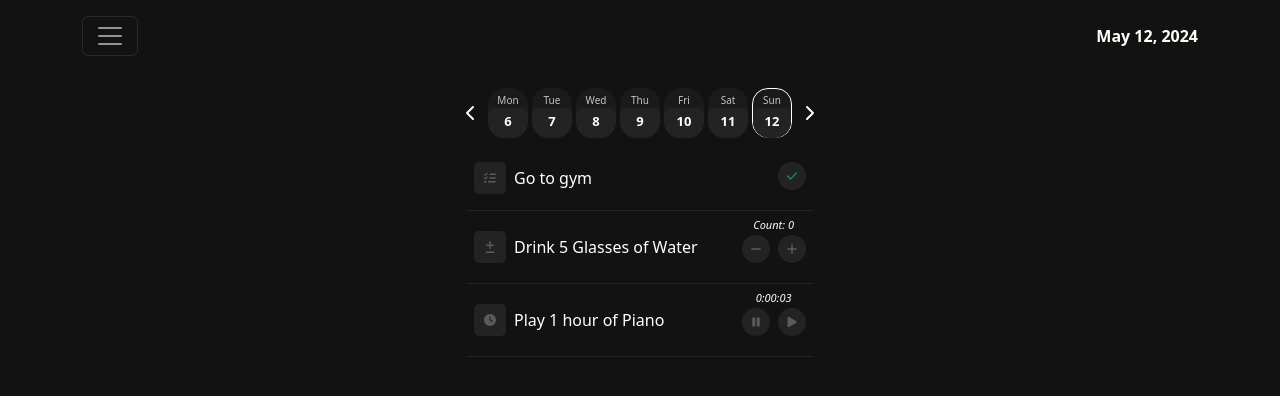
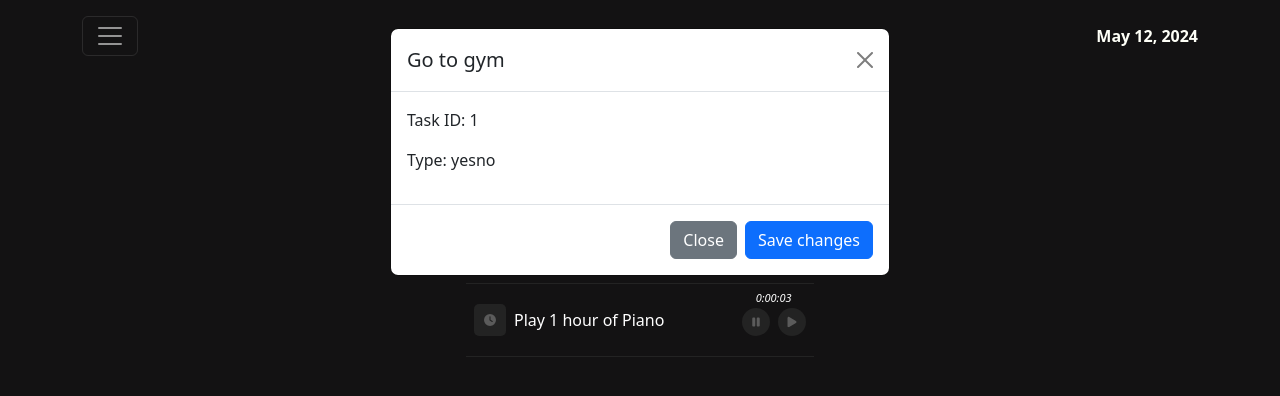
Before and after one commit to RealChoki/Habit-app-front, a Vue app: page / in a window 1280 px wide. Both pictures are taken after a click on the icon 792 px from the left and 176 px from the top of the page. Shown: the top 396 px of the page. Built offline with nearby package versions, Linux system fonts and the light colour scheme.

Commit message:
add: modal for each task

```diff
--- a/src/components/HomeCalender.vue
+++ b/src/components/HomeCalender.vue
@@ -49,7 +49,10 @@ today.setDate(today.getDate() - 1) // temporary
 const isActiveDay = (day) => {
   const currentDate = new Date()
   const isToday = day.date === currentDate.getDate() && day.month === currentDate.getMonth() + 1
-  const isSelected = selectedDate.value !== null && day.date === selectedDate.value.date && day.month === selectedDate.value.month
+  const isSelected =
+    selectedDate.value !== null &&
+    day.date === selectedDate.value.date &&
+    day.month === selectedDate.value.month
   return isSelected || (!selectedDate.value && isToday)
 }
 
--- /dev/null
+++ b/src/components/TaskModal.vue
@@ -0,0 +1,34 @@
+<template>
+  <div v-if="showModal" class="modal fade show" tabindex="-1" role="dialog" style="display: block">
+    <div class="modal-dialog" role="document">
+      <div class="modal-content">
+        <div class="modal-header">
+          <h5 class="modal-title">{{ task.title }}</h5>
+          <button type="button" class="btn-close" aria-label="Close" @click="closeModal"></button>
+        </div>
+        <div class="modal-body">
+          <p>Task ID: {{ task.id }}</p>
+          <p>Type: {{ task.type }}</p>
+          <p v-if="task.type === 'numeric'">Goal: {{ task.goal }}</p>
+          <p v-if="task.type === 'timer'">Timer: {{ task.timer }} hours</p>
+          <!-- You can display other task information here based on the task type -->
+        </div>
+        <div class="modal-footer">
+          <button type="button" class="btn btn-secondary" @click="closeModal">Close</button>
+          <button type="button" class="btn btn-primary">Save changes</button>
+        </div>
+      </div>
+    </div>
+  </div>
+</template>
+
+<script setup lang="ts">
+import { defineProps } from 'vue'
+
+// Define props
+const props = defineProps({
+  showModal: Boolean,
+  task: Object,
+  closeModal: Function
+})
+</script>
--- a/src/views/HomeView.vue
+++ b/src/views/HomeView.vue
@@ -4,17 +4,19 @@
     <div>
       <HomeCalender />
       <div class="max-width-500">
-        <TaskElement :task="gymTask" />
-        <TaskElement :task="waterTask" />
-        <TaskElement :task="pianoTask" />
+        <TaskElement :task="gymTask" @click="openTaskModal(gymTask)" />
+        <TaskElement :task="waterTask" @click="openTaskModal(waterTask)" />
+        <TaskElement :task="pianoTask" @click="openTaskModal(pianoTask)" />
       </div>
     </div>
+    <TaskModal :showModal="showModal" :task="selectedTask" :closeModal="closeModal" />
   </div>
 </template>
 
 <script setup lang="ts">
 import { ref } from 'vue'
 import HomeCalender from '@/components/HomeCalender.vue'
+import TaskModal from '@/components/TaskModal.vue'
 import HeaderNavbar from '@/components/HeaderNavbar.vue'
 import TaskElement from '@/components/TaskElement.vue'
 
@@ -26,7 +28,7 @@ const gymTask = ref({
   value: null
 })
 const waterTask = ref({
-  id: 1,
+  id: 2,
   timestamp: new Date(),
   type: 'numeric',
   subtype: 'increment', // 'increment' or 'decrement
@@ -36,13 +38,29 @@ const waterTask = ref({
   value: null
 })
 const pianoTask = ref({
-  id: 1,
+  id: 3,
   timestamp: new Date(),
   type: 'timer',
   title: 'Play 1 hour of Piano',
   timer: 3,
   value: null
 })
+
+// Define a reactive variable to control the modal visibility
+const showModal = ref(false)
+// Define a reactive variable to store the selected task
+const selectedTask = ref(null)
+
+// Method to toggle the modal visibility and set the selected task
+const openTaskModal = (task) => {
+  selectedTask.value = task
+  showModal.value = true
+}
+
+// Method to set showModal to false
+const closeModal = () => {
+  showModal.value = false
+}
 </script>
 
 <style scoped>
@@ -50,3 +68,15 @@ const pianoTask = ref({
   max-width: 500px;
 }
 </style>
+
+<style scoped>
+.max-width-500 {
+  max-width: 500px;
+}
+</style>
+
+<style scoped>
+.max-width-500 {
+  max-width: 500px;
+}
+</style>
```
